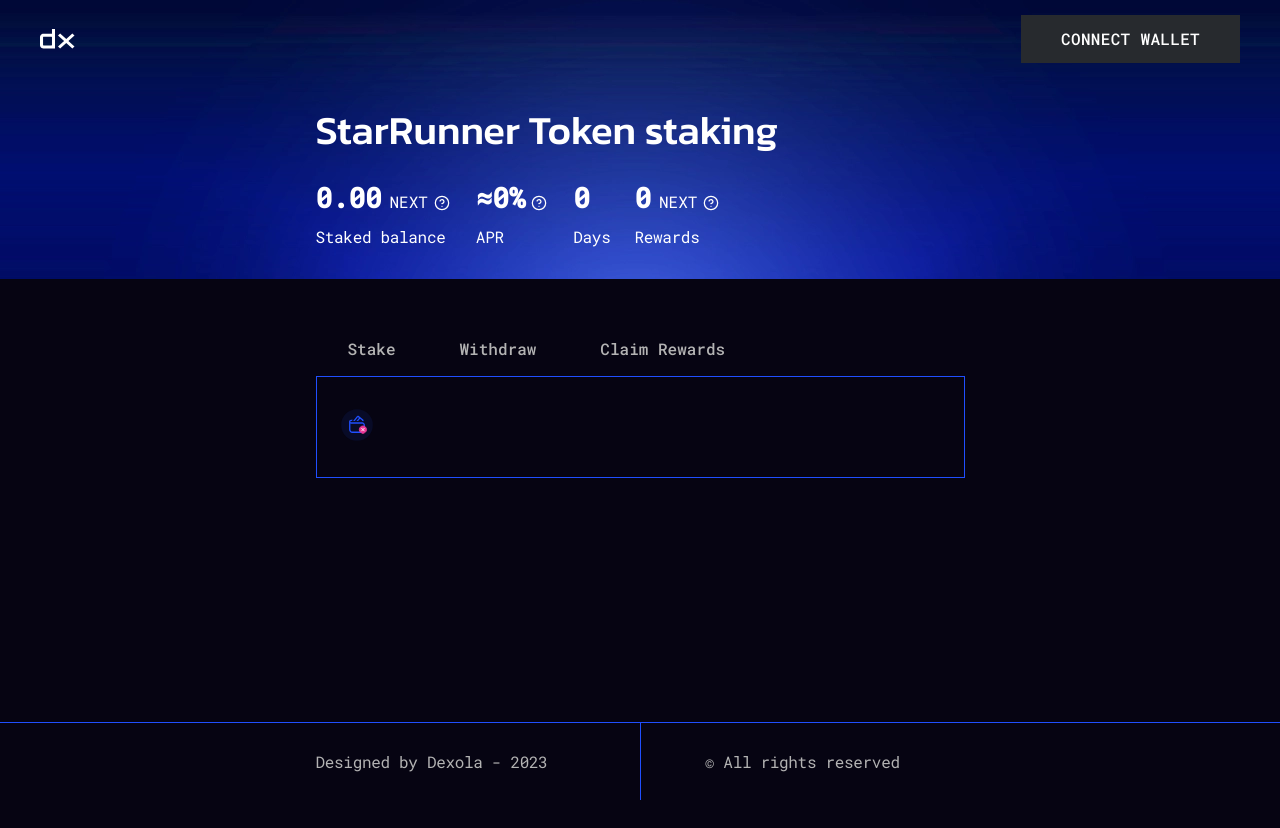
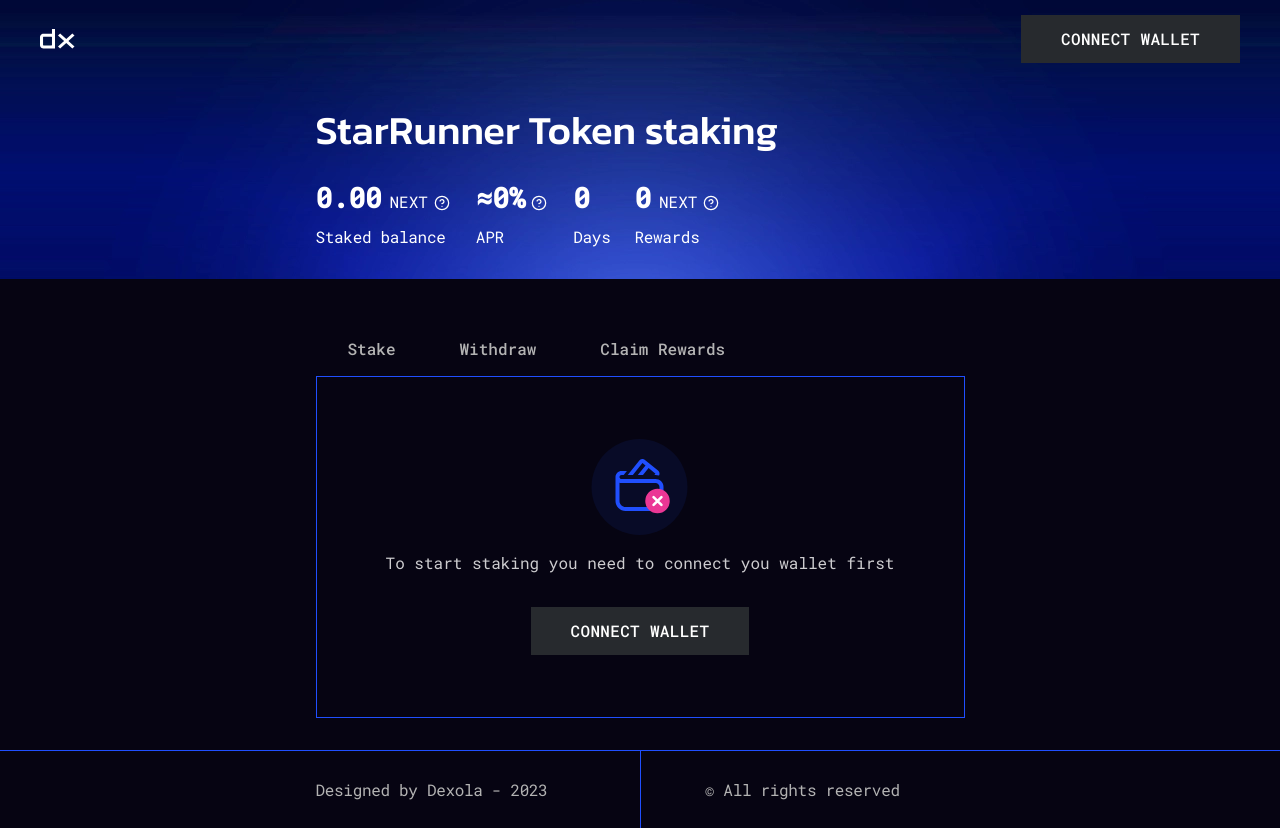
Before and after one commit to VIlliaV/dexola_camp_part2, a React (Vite) app: page /no_connect in a window 1280 px wide. Before the commit the page ends 800 px from the top, so only its background shows below. Built offline with nearby package versions, Linux system fonts and the light colour scheme.

Commit message:
ADD | NoConnect

```diff
--- /dev/null
+++ b/src/Context/Context.jsx
@@ -0,0 +1,19 @@
+import { createContext, useContext, useState } from 'react';
+import { useNavigate } from 'react-router-dom';
+
+const GlobalContext = createContext();
+
+// eslint-disable-next-line react-refresh/only-export-components
+export const useGlobalContext = () => useContext(GlobalContext);
+
+export const Context = ({ children }) => {
+  const [isConnected, setIsConnected] = useState(false);
+  const navigate = useNavigate();
+
+  const connectMask = () => {
+    setIsConnected(true);
+    navigate('/');
+  };
+
+  return <GlobalContext.Provider value={{ isConnected, connectMask }}>{children}</GlobalContext.Provider>;
+};
--- a/src/PrivateRoute.jsx
+++ b/src/PrivateRoute.jsx
@@ -1,8 +1,9 @@
 // import { useAuth } from 'utils/hooks/useAuth';
 import { Navigate } from 'react-router-dom';
+import { useGlobalContext } from './Context/Context';
 
 export const PrivateRoute = ({ component: Component, redirectTo = '/' }) => {
   // const { isLoggedIn } = useAuth();
-  const isConnected = true;
+  const { isConnected } = useGlobalContext();
   return isConnected ? Component : <Navigate to={redirectTo} />;
 };
--- a/src/components/Header/Header.jsx
+++ b/src/components/Header/Header.jsx
@@ -2,20 +2,20 @@ import Button from '../Buttons/Button';
 import Logo from '../Logo/Logo';
 // import HeroSection from '../HeroSection/HeroSection';
 import { HeaderContainer, HeaderContainerNav } from './Header.styled';
-import { useState } from 'react';
+// import { useState } from 'react';
 import Wallet from '../Wallet/Wallet';
 import Currency from '../Wallet/WalletInfo/Currency/Currency';
+import { useGlobalContext } from '../../Context/Context';
 
 const Header = () => {
-  const [connect, setConnect] = useState(false);
-  const connectMask = () => {
-    setConnect(!connect);
-  };
+  // const [connect, setConnect] = useState(false);
+  const { isConnected, connectMask } = useGlobalContext();
+
   return (
     <HeaderContainer>
       <HeaderContainerNav>
         <Logo />
-        {!connect ? (
+        {!isConnected ? (
           <Button onClick={connectMask}>Connect Wallet</Button>
         ) : (
           <Wallet>
--- a/src/components/Section/SectionWrapper.jsx
+++ b/src/components/Section/SectionWrapper.jsx
@@ -1,9 +1,9 @@
 import HeadContainer from '../HeadContainer/HeadContainer';
 import { SectionStyled } from './SectionWrapper.styled';
 
-const SectionWrapper = ({ children }) => {
+const SectionWrapper = ({ children, className }) => {
   return (
-    <SectionStyled className="section">
+    <SectionStyled className={`section ${className}`}>
       <HeadContainer>{children}</HeadContainer>
     </SectionStyled>
   );
--- a/src/components/SharedLayout/SharedLayout.jsx
+++ b/src/components/SharedLayout/SharedLayout.jsx
@@ -17,7 +17,7 @@ export const SharedLayout = () => {
       <Header />
       <main>
         <HeroSection />
-        <SectionWrapper>
+        <SectionWrapper className="pages_section">
           <Navigation />
           <Pages>
             <Suspense fallback={null}>
--- a/src/components/SharedLayout/SharedLayout.styled.js
+++ b/src/components/SharedLayout/SharedLayout.styled.js
@@ -7,10 +7,18 @@ export const Container = styled.div`
   flex-direction: column;
 
   & main {
-    flex: 1;
+    height: 100vh;
+    display: flex;
+    flex-direction: column;
+    & .pages_section {
+      height: 100%;
+      & .container {
+        height: 100%;
+      }
+    }
     /* margin-top: 49px; */
     @media ${media.tablet} {
-      /* margin-top: 59px; */
+      flex: 1;
     }
     @media ${media.desktop} {
       /* margin-top: 54px; */
@@ -20,7 +28,9 @@ export const Container = styled.div`
 
 export const Pages = styled.div`
   position: relative;
+  height: 100%;
   padding: 29px 0 56px;
+
   &::before {
     content: '';
     position: absolute;
--- a/src/main.jsx
+++ b/src/main.jsx
@@ -4,11 +4,14 @@ import App from './App.jsx';
 import './styles/modern-normalize.css';
 import './index.css';
 import { BrowserRouter } from 'react-router-dom';
+import { Context } from './Context/Context.jsx';
 
 ReactDOM.createRoot(document.getElementById('root')).render(
   <React.StrictMode>
     <BrowserRouter>
-      <App />
+      <Context>
+        <App />
+      </Context>
     </BrowserRouter>
   </React.StrictMode>
 );
--- a/src/pages/NoConnect/NoConnect.jsx
+++ b/src/pages/NoConnect/NoConnect.jsx
@@ -1,9 +1,20 @@
+import { useGlobalContext } from '../../Context/Context';
+import Button from '../../components/Buttons/Button';
 import { NoConnectStyled, SvgStyled } from './NoConnect.styled';
 
 const NoConnect = () => {
+  const { connectMask } = useGlobalContext();
   return (
     <NoConnectStyled>
-      <SvgStyled />
+      <div className="no_connect_info">
+        <SvgStyled />
+        <p>
+          To start staking you need <br />
+          to connect you wallet first
+        </p>
+      </div>
+
+      <Button onClick={connectMask}>Connect Wallet</Button>
     </NoConnectStyled>
   );
 };
--- a/src/pages/NoConnect/NoConnect.styled.js
+++ b/src/pages/NoConnect/NoConnect.styled.js
@@ -3,16 +3,37 @@ import { media } from '@/styles/media';
 import { ReactComponent as no_connect } from '@/images/svg/no_connect.svg';
 
 export const NoConnectStyled = styled.div`
-  display: inline-flex;
-  justify-content: center;
+  display: flex;
+  flex-direction: column;
+  justify-content: space-between;
   align-items: center;
+  height: 100%;
+  @media ${media.tablet} {
+    padding: 30px;
+    gap: 32px;
+  }
+
+  & .no_connect_info {
+    padding-top: 149px;
+    display: flex;
+    flex-direction: column;
+    align-items: center;
+    gap: 16px;
+    & p {
+      text-align: center;
+      color: rgba(255, 255, 255, 0.8);
+      @media ${media.tablet} {
+        line-height: 1.5;
+        letter-spacing: normal;
+        & br {
+          display: none;
+        }
+      }
+    }
+    @media ${media.tablet} {
+      padding-top: 0;
+    }
+  }
 `;
 
-export const SvgStyled = styled(no_connect)`
-  width: 24px;
-  height: 24px;
-  @media ${media.tablet} {
-    width: 32px;
-    height: 32px;
-  }
-`;
+export const SvgStyled = styled(no_connect)``;
```
